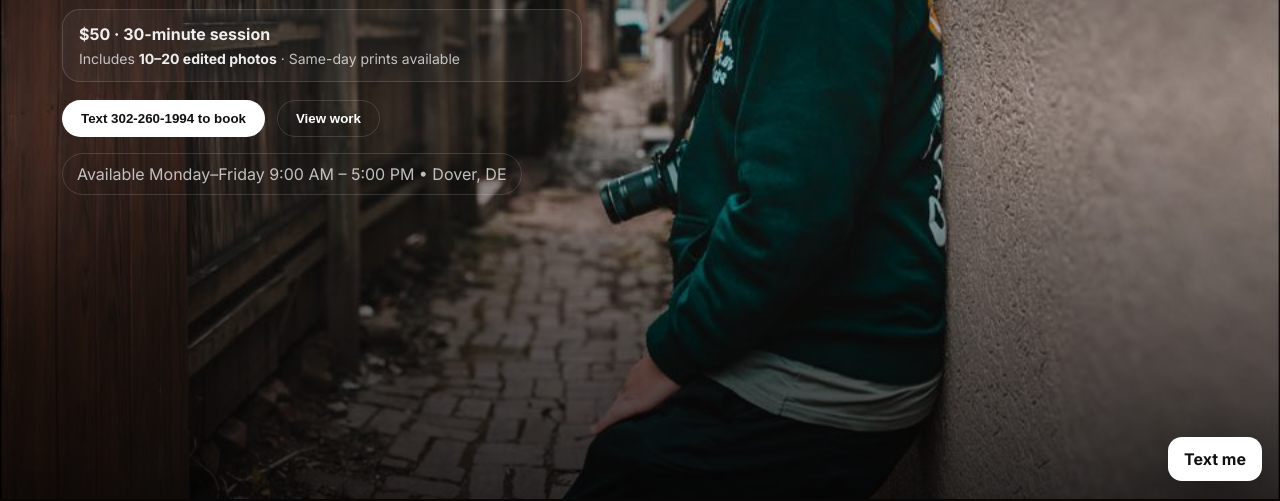
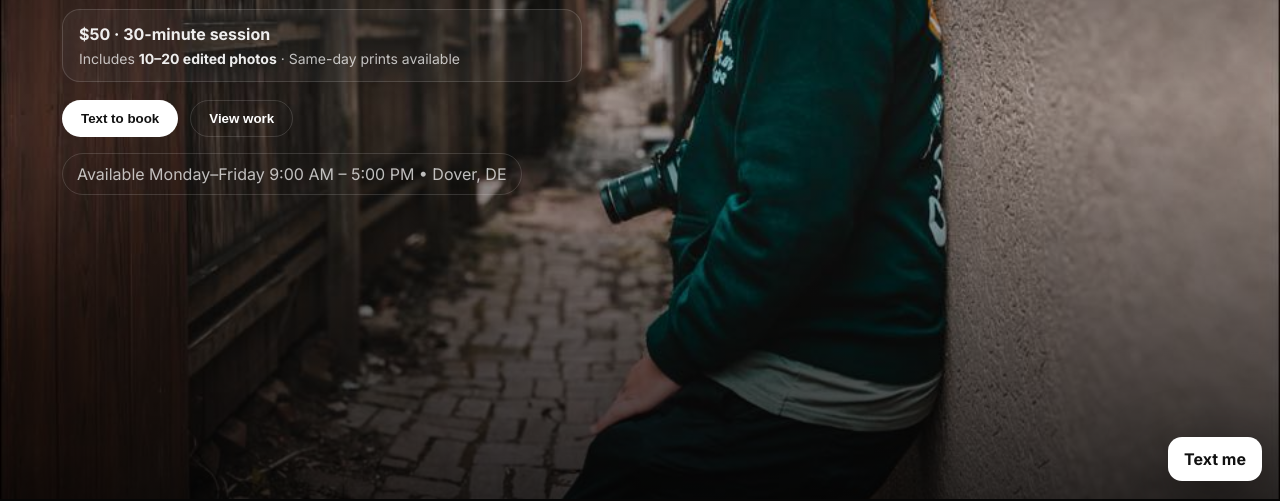
Before and after one commit to yelportillo/letsveereal, a plain HTML site: page index.html in a window 1280 px wide. Shown: the part 301-802 px from the top of the page. Drawn offline with nearby package versions, Linux system fonts and the light colour scheme.

Commit message:
Update button text for booking action

```diff
--- a/index.html
+++ b/index.html
@@ -289,7 +289,7 @@ footer{
     </div>
 
     <div class="hero-actions">
-      <button class="btn" onclick="textToBook()">Text 302-260-1994 to book</button>
+      <button class="btn" onclick="textToBook()">Text to book</button>
       <button class="btn secondary" onclick="scrollToProof()">View work</button>
     </div>
 
```
